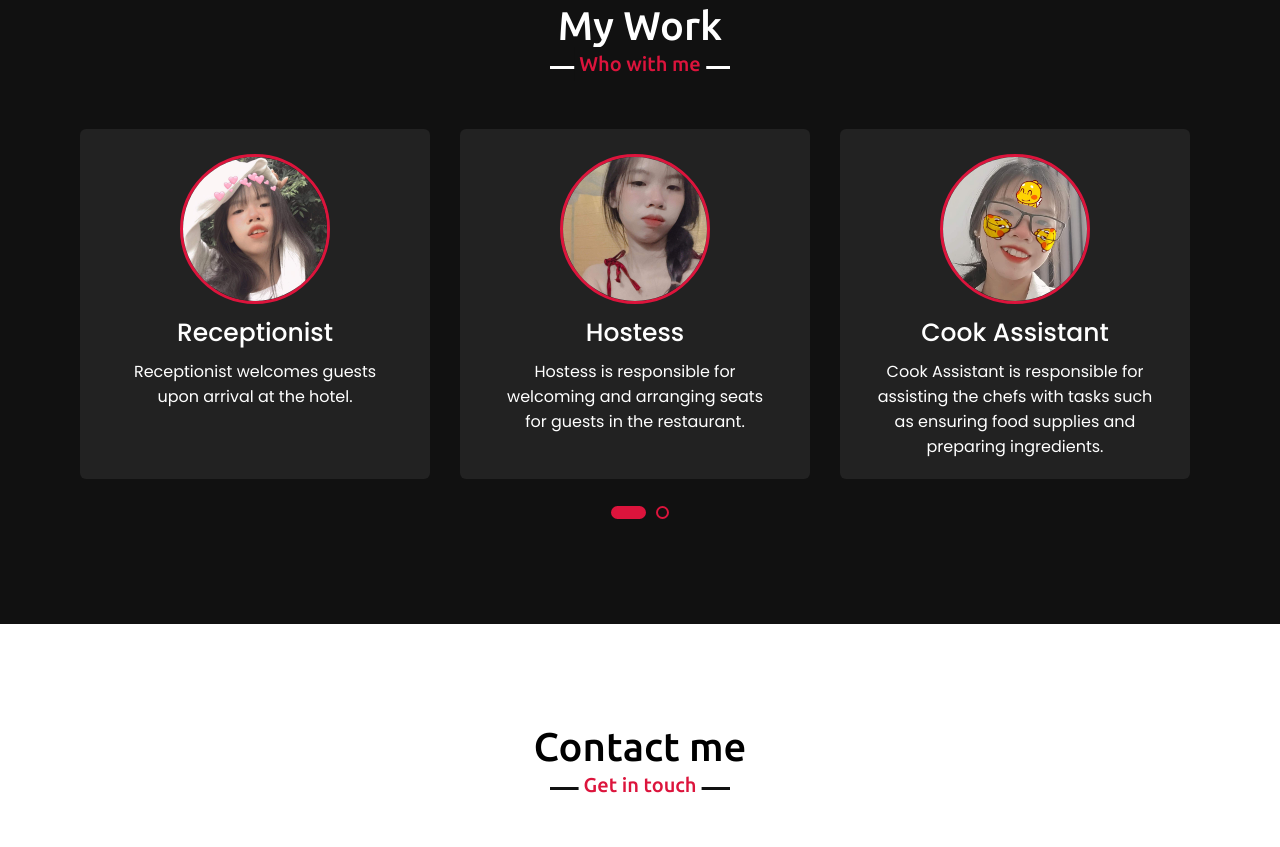
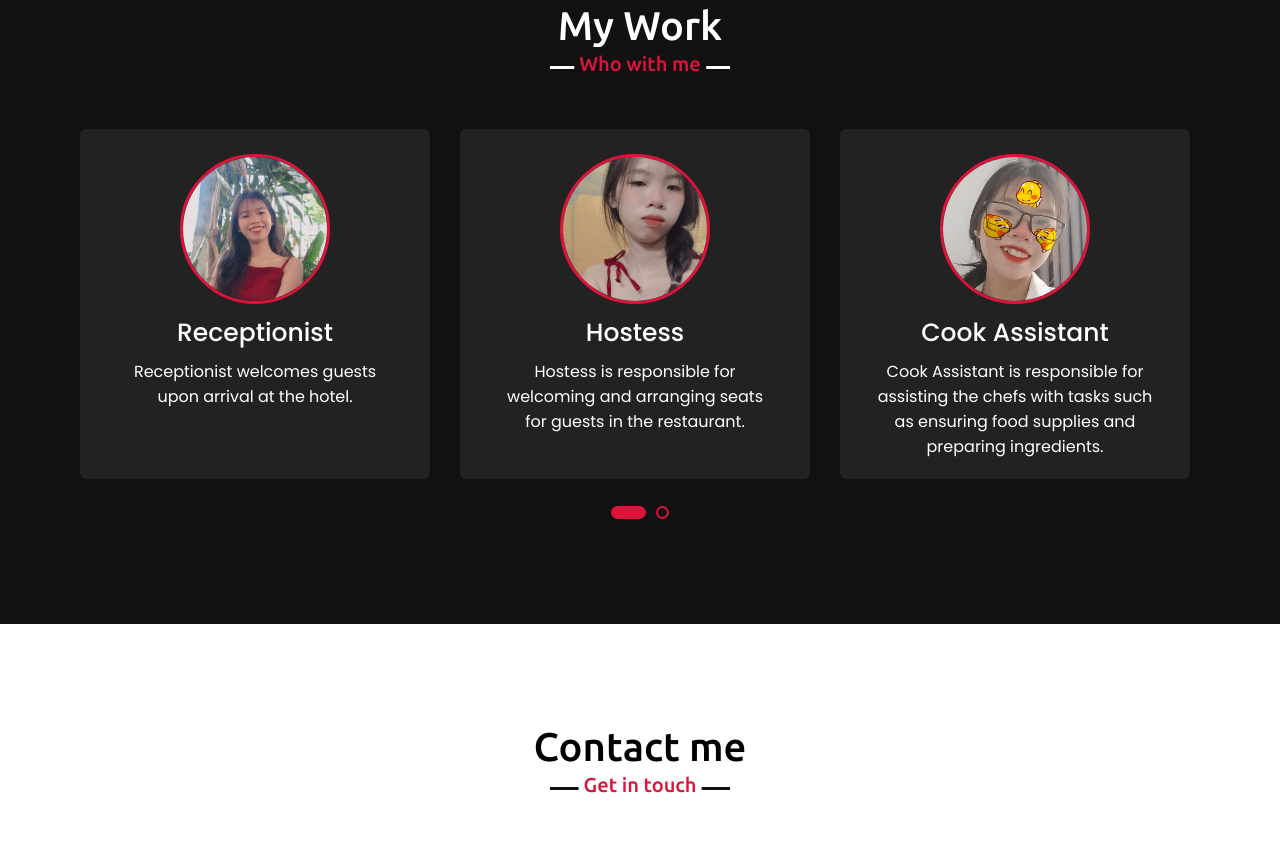
Before and after one commit to BaoDV1206/MyCV_XuanThu, a plain HTML site: page index.html in a window 1280 px wide. Shown: the part 2785-3632 px from the top of the page. Drawn offline with nearby package versions, Linux system fonts and the light colour scheme.

Commit message:
Update index.html

```diff
--- a/index.html
+++ b/index.html
@@ -180,7 +180,7 @@
                 <div class="carousel owl-carousel">
                     <div class="card">
                         <div class="box">
-                            <img src="img/XuanThu7.jpg" alt="">
+                            <img src="img/XuanThu3.jpg" alt="">
                         <div class="text">Receptionist</div>
                         <p>Receptionist welcomes guests upon arrival at the hotel.</p>
                         </div>
```
